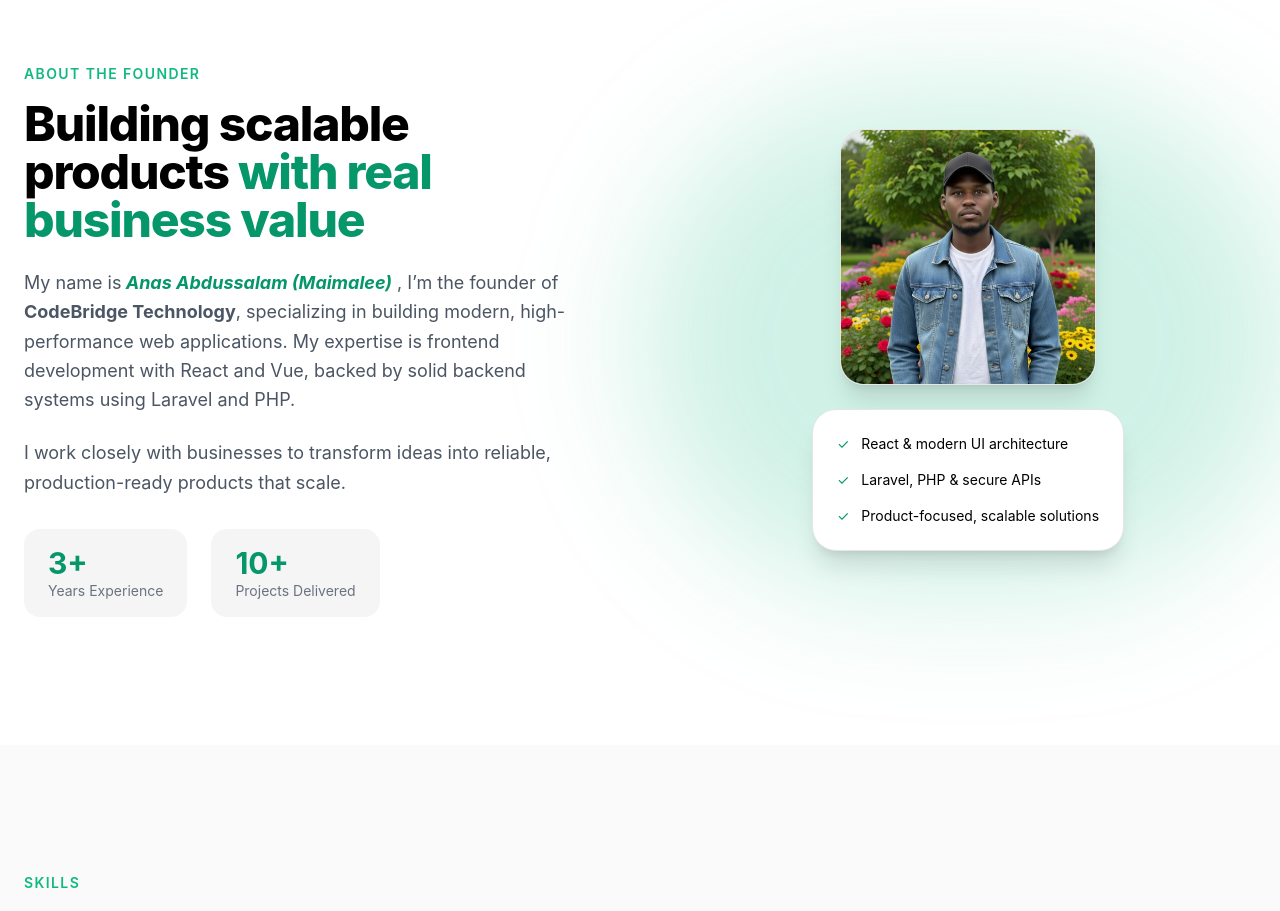
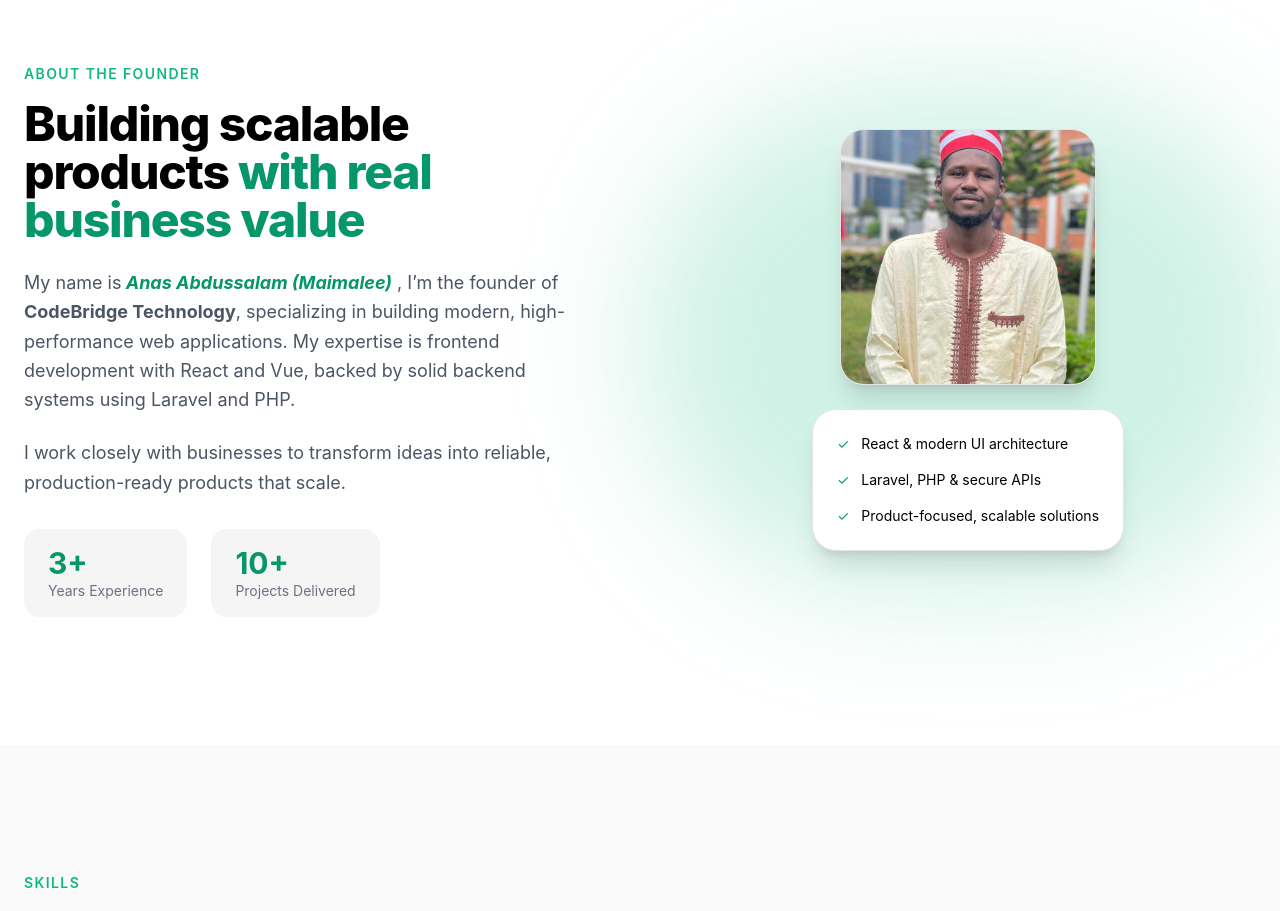
Before and after one commit to AnasMaimalee/portfolio, a React (Vite) app: page / in a window 1280 px wide. Shown: the part 880-1791 px from the top of the page. Built offline with nearby package versions, Linux system fonts and the light colour scheme.

Commit message:
fix: my pic added

```diff
--- a/src/components/sections/About.tsx
+++ b/src/components/sections/About.tsx
@@ -45,7 +45,7 @@ export default function About() {
             {/* IMAGE */}
             <div className="w-64 h-64 rounded-3xl overflow-hidden border border-neutral-200 dark:border-neutral-800 shadow-xl mx-auto">
               <img
-                src="/my.jpg"
+                src="/my.jpeg"
                 alt="Founder of CodeBridge Technology"
                 className="w-full h-full object-cover"
               />
```
Also changed, not shown: public/my.jpeg (added), src/components/sections/OpenSource.tsx (line endings or trailing spaces).
